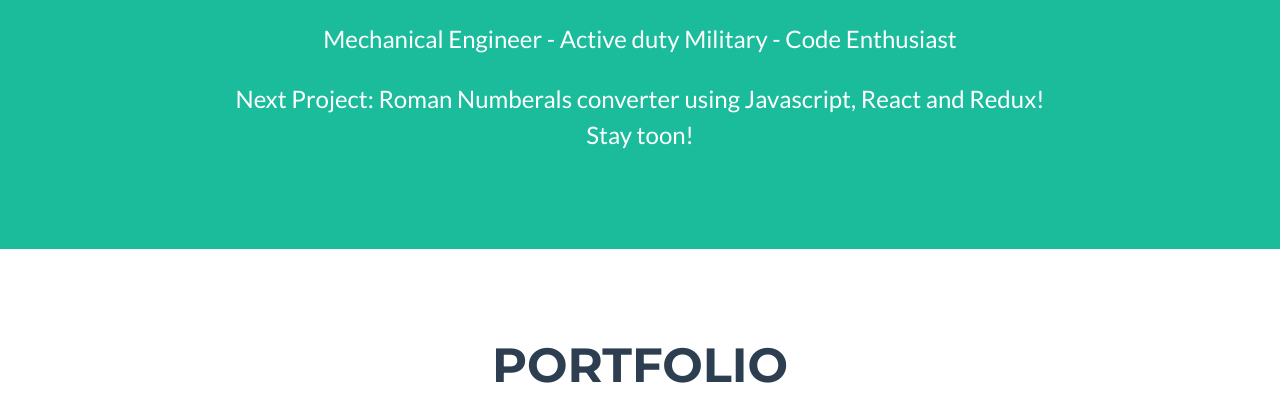
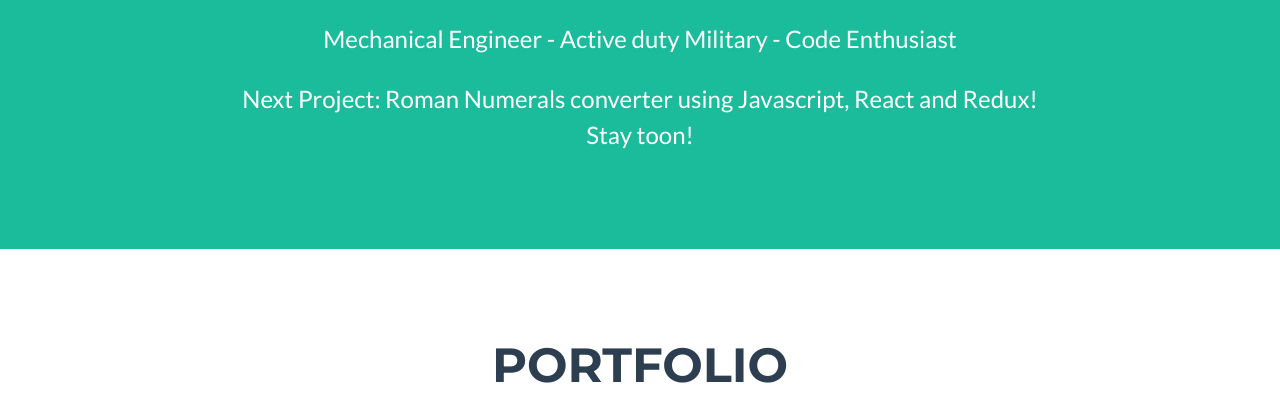
Before and after one commit to aldr1383/aldr1383.github.io, a plain HTML site: page index.html in a window 1280 px wide. Shown: the part 667-1069 px from the top of the page. Drawn offline with nearby package versions, Linux system fonts and the light colour scheme.

Commit message:
Update index.html

```diff
--- a/index.html
+++ b/index.html
@@ -49,7 +49,7 @@
                 </div>
                 <!-- Masthead Subheading-->
                 <p class="masthead-subheading font-weight-light mb-0">Mechanical Engineer - Active duty Military - Code Enthusiast</p> </br>
-                <p class="masthead-subheading font-weight-light mb-0">Next Project: Roman Numberals converter using Javascript, React and Redux!</br> Stay toon! </p>
+                <p class="masthead-subheading font-weight-light mb-0">Next Project: Roman Numerals converter using Javascript, React and Redux!</br> Stay toon! </p>
 
 
             </div>
```
